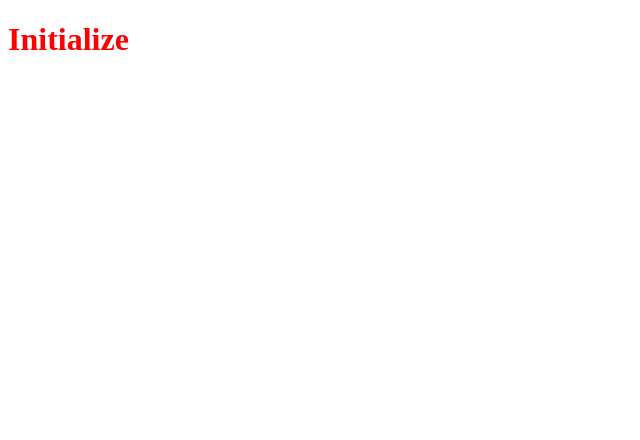
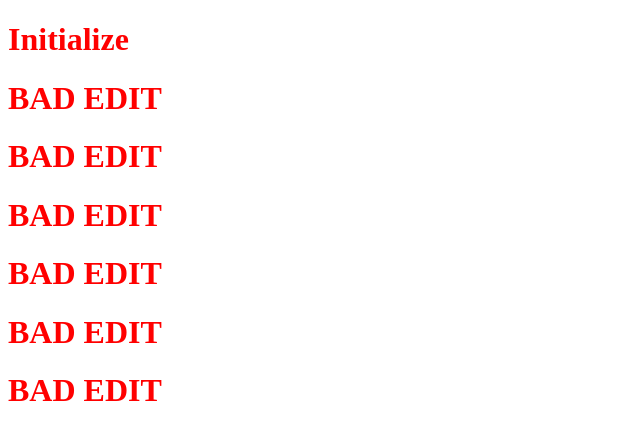
Before and after one commit to AtomChidjai/egco344_2569_ch2, a plain HTML site: page index.html in a window 1280 px wide. Shown: the whole page, without its empty margins (0-640 px from the left). Drawn offline with Linux system fonts and the light colour scheme.

Commit message:
bad edit in index.html

```diff
--- a/index.html
+++ b/index.html
@@ -8,5 +8,11 @@
 </head>
 <body>
     <h1>Initialize</h1>
+    <h1>BAD EDIT</h1>
+    <h1>BAD EDIT</h1>
+    <h1>BAD EDIT</h1>
+    <h1>BAD EDIT</h1>
+    <h1>BAD EDIT</h1>
+    <h1>BAD EDIT</h1>
 </body>
 </html>
```
